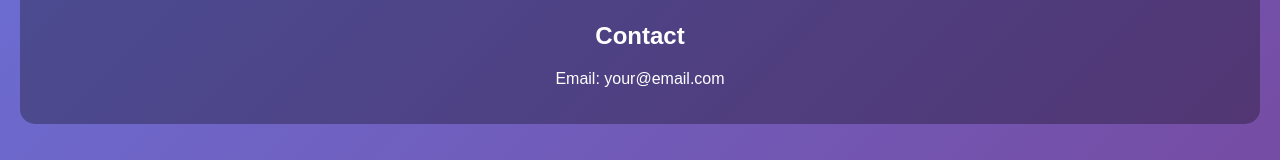
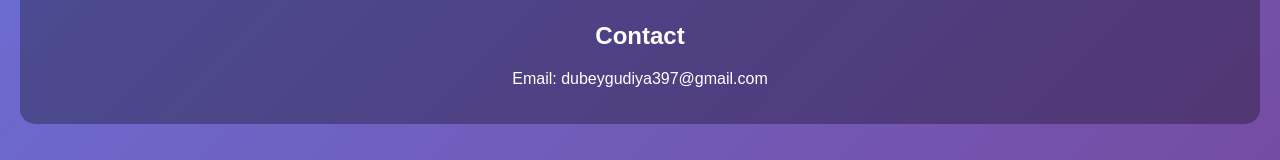
Before and after one commit to dubeygudiya397-jpg/portfolio, a plain HTML site: page index.html in a window 1280 px wide. Shown: the part 857-1017 px from the top of the page. Drawn offline with Linux system fonts and the light colour scheme.

Commit message:
Update index.html

```diff
--- a/index.html
+++ b/index.html
@@ -37,7 +37,7 @@
 
 <section class="contact">
     <h2>Contact</h2>
-    <p>Email: your@email.com</p>
+    <p>Email: dubeygudiya397@gmail.com</p>
 </section>
 
 <footer>
```
